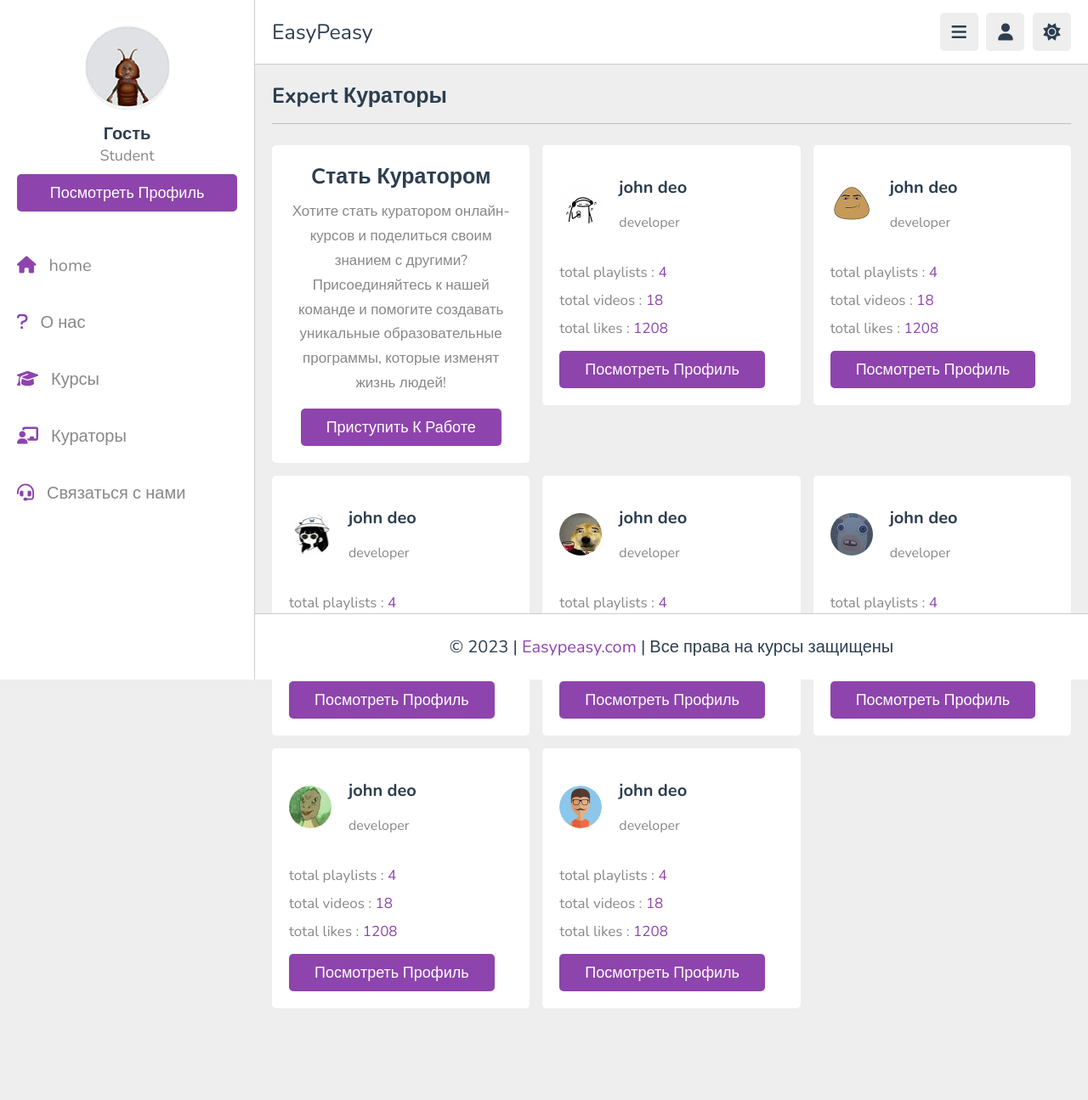
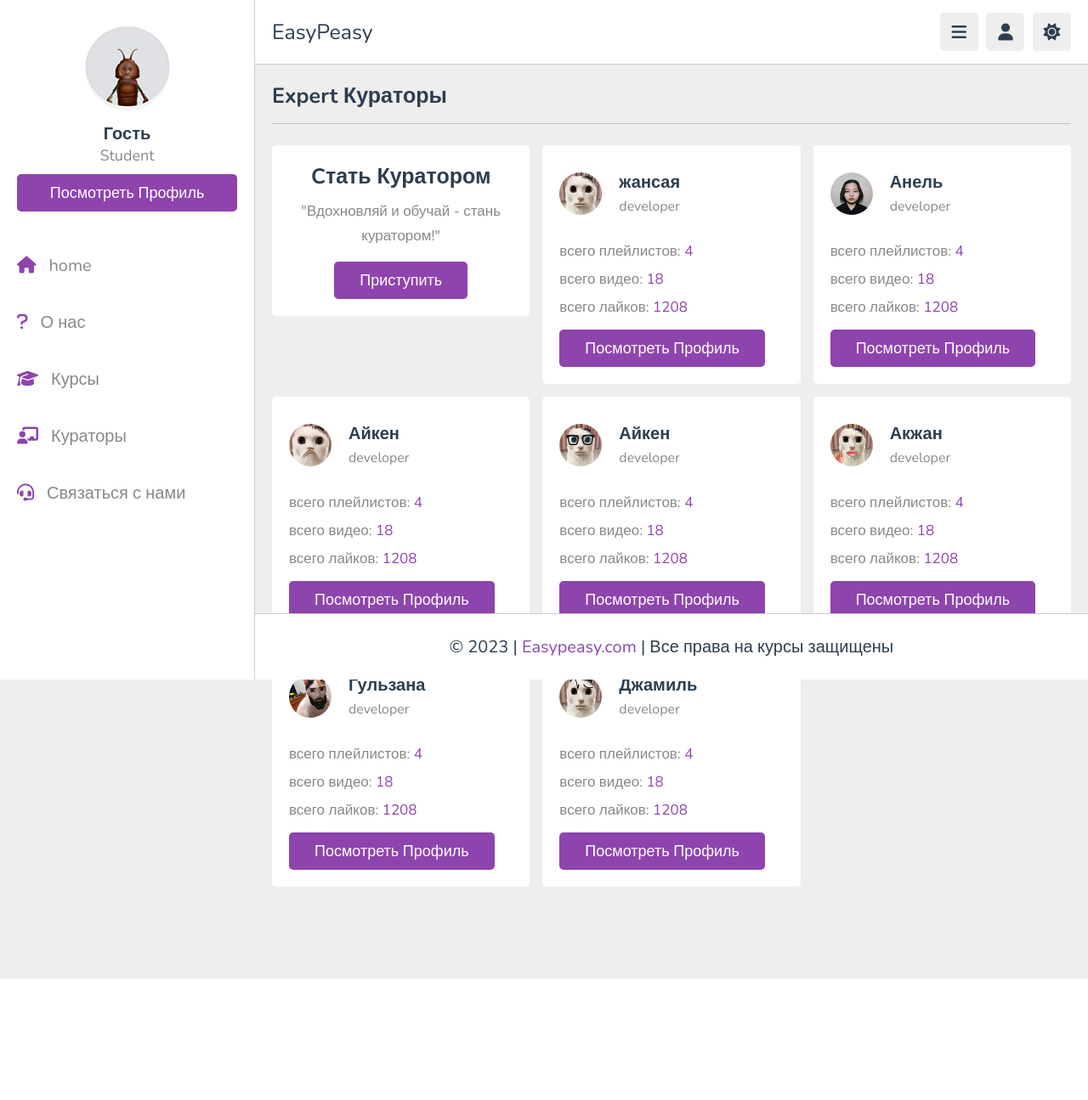
Before and after one commit to anelk4/EasyPeasy.com, a Django app: page /kuratori/ in a window 1280 px wide. Shown: the whole page at 85% size. After the commit the page ends 1152 px from the top, so only its background shows below. Run offline with Django 4.2, Linux system fonts and the light colour scheme; some libraries are stand-ins or nearby versions.

Commit message:
Izmenil stranicu "Kuratori" i pomenyl photki i izmenil opisania dlya conteinerov

```diff
--- a/MainFolder/applacation1/static/applacation1/css/style.css
+++ b/MainFolder/applacation1/static/applacation1/css/style.css
@@ -389,7 +389,6 @@ section{
    padding: 1rem 0;
    font-size: 1.8rem;
    color:var(--light-color);
-   line-height: 2;
 }
 
 .box-container .likes{
--- a/MainFolder/applacation1/templates/applacation1/kuratori.html
+++ b/MainFolder/applacation1/templates/applacation1/kuratori.html
@@ -78,105 +78,105 @@
 
       <div class="box offer">
          <h3>Cтать куратором</h3>
-         <p>Хотите стать куратором онлайн-курсов и поделиться своим знанием с другими? Присоединяйтесь к нашей команде и помогите создавать уникальные образовательные программы, которые изменят жизнь людей!</p>
-         <a href="{% url 'degister' %}" class="inline-btn"> приступить к работе</a>
+         <p>"Вдохновляй и обучай - стань куратором!"</p>
+         <a href="{% url 'degister' %}" class="inline-btn"> приступить</a>
       </div>
 
       <div class="box">
          <div class="tutor">
-            <img src="{% static 'applacation1/img/pic-2.jpg' %}" alt="">
+            <img src="{% static 'applacation1/img/pic-10.jpg' %}" alt="">
             <div>
-               <h3>john deo</h3>
+               <h3>жансая</h3>
                <span>developer</span>
             </div>
          </div>
-         <p>total playlists : <span>4</span></p>
-         <p>total videos : <span>18</span></p>
-         <p>total likes : <span>1208</span></p>
+         <p>всего плейлистов: <span>4</span></p>
+         <p>всего видео: <span>18</span></p>
+         <p>всего лайков: <span>1208</span></p>
          <a href="{% url 'teacher_profile' %}" class="inline-btn">Посмотреть профиль</a>
       </div>
 
       <div class="box">
          <div class="tutor">
-            <img src="{% static 'applacation1/img/pic-3.jpg' %}" alt="">
+            <img src="{% static 'applacation1/img/pic-11.jpg' %}" alt="">
             <div>
-               <h3>john deo</h3>
+               <h3>Анель</h3>
                <span>developer</span>
             </div>
          </div>
-         <p>total playlists : <span>4</span></p>
-         <p>total videos : <span>18</span></p>
-         <p>total likes : <span>1208</span></p>
+         <p>всего плейлистов: <span>4</span></p>
+         <p>всего видео: <span>18</span></p>
+         <p>всего лайков: <span>1208</span></p>
          <a href="{% url 'teacher_profile' %}" class="inline-btn">Посмотреть профиль</a>
       </div>
 
       <div class="box">
          <div class="tutor">
-            <img src="{% static 'applacation1/img/pic-4.jpg' %}" alt="">
+            <img src="{% static 'applacation1/img/pic-12.jpg' %}" alt="">
             <div>
-               <h3>john deo</h3>
+               <h3>Айкен</h3>
                <span>developer</span>
             </div>
          </div>
-         <p>total playlists : <span>4</span></p>
-         <p>total videos : <span>18</span></p>
-         <p>total likes : <span>1208</span></p>
+         <p>всего плейлистов: <span>4</span></p>
+         <p>всего видео: <span>18</span></p>
+         <p>всего лайков: <span>1208</span></p>
          <a href="{% url 'teacher_profile' %}" class="inline-btn">Посмотреть профиль</a>
       </div>
 
       <div class="box">
          <div class="tutor">
-            <img src="{% static 'applacation1/img/pic-5.jpg' %}" alt="">
+            <img src="{% static 'applacation1/img/pic-13.jpg' %}" alt="">
             <div>
-               <h3>john deo</h3>
+               <h3>Айкен</h3>
                <span>developer</span>
             </div>
          </div>
-         <p>total playlists : <span>4</span></p>
-         <p>total videos : <span>18</span></p>
-         <p>total likes : <span>1208</span></p>
+         <p>всего плейлистов: <span>4</span></p>
+         <p>всего видео: <span>18</span></p>
+         <p>всего лайков: <span>1208</span></p>
          <a href="{% url 'teacher_profile' %}" class="inline-btn">Посмотреть профиль</a>
       </div>
 
       <div class="box">
          <div class="tutor">
-            <img src="{% static 'applacation1/img/pic-6.jpg' %}" alt="">
+            <img src="{% static 'applacation1/img/pic-14.jpg' %}" alt="">
             <div>
-               <h3>john deo</h3>
+               <h3>Акжан</h3>
                <span>developer</span>
             </div>
          </div>
-         <p>total playlists : <span>4</span></p>
-         <p>total videos : <span>18</span></p>
-         <p>total likes : <span>1208</span></p>
+         <p>всего плейлистов: <span>4</span></p>
+         <p>всего видео: <span>18</span></p>
+         <p>всего лайков: <span>1208</span></p>
          <a href="{% url 'teacher_profile' %}" class="inline-btn">Посмотреть профиль</a>
       </div>
 
       <div class="box">
          <div class="tutor">
-            <img src="{% static 'applacation1/img/pic-7.jpg' %}" alt="">
+            <img src="{% static 'applacation1/img/pic-15.jpg' %}" alt="">
             <div>
-               <h3>john deo</h3>
+               <h3>Гульзана</h3>
                <span>developer</span>
             </div>
          </div>
-         <p>total playlists : <span>4</span></p>
-         <p>total videos : <span>18</span></p>
-         <p>total likes : <span>1208</span></p>
+         <p>всего плейлистов: <span>4</span></p>
+         <p>всего видео: <span>18</span></p>
+         <p>всего лайков: <span>1208</span></p>
          <a href="{% url 'teacher_profile' %}" class="inline-btn">Посмотреть профиль</a>
       </div>
 
       <div class="box">
          <div class="tutor">
-            <img src="{% static 'applacation1/img/pic-8.jpg' %}" alt="">
+            <img src="{% static 'applacation1/img/pic-16.jpg' %}" alt="">
             <div>
-               <h3>john deo</h3>
+               <h3>Джамиль</h3>
                <span>developer</span>
             </div>
          </div>
-         <p>total playlists : <span>4</span></p>
-         <p>total videos : <span>18</span></p>
-         <p>total likes : <span>1208</span></p>
+         <p>всего плейлистов: <span>4</span></p>
+         <p>всего видео: <span>18</span></p>
+         <p>всего лайков: <span>1208</span></p>
          <a href="{% url 'teacher_profile' %}" class="inline-btn">Посмотреть профиль</a>
       </div>
 
```
